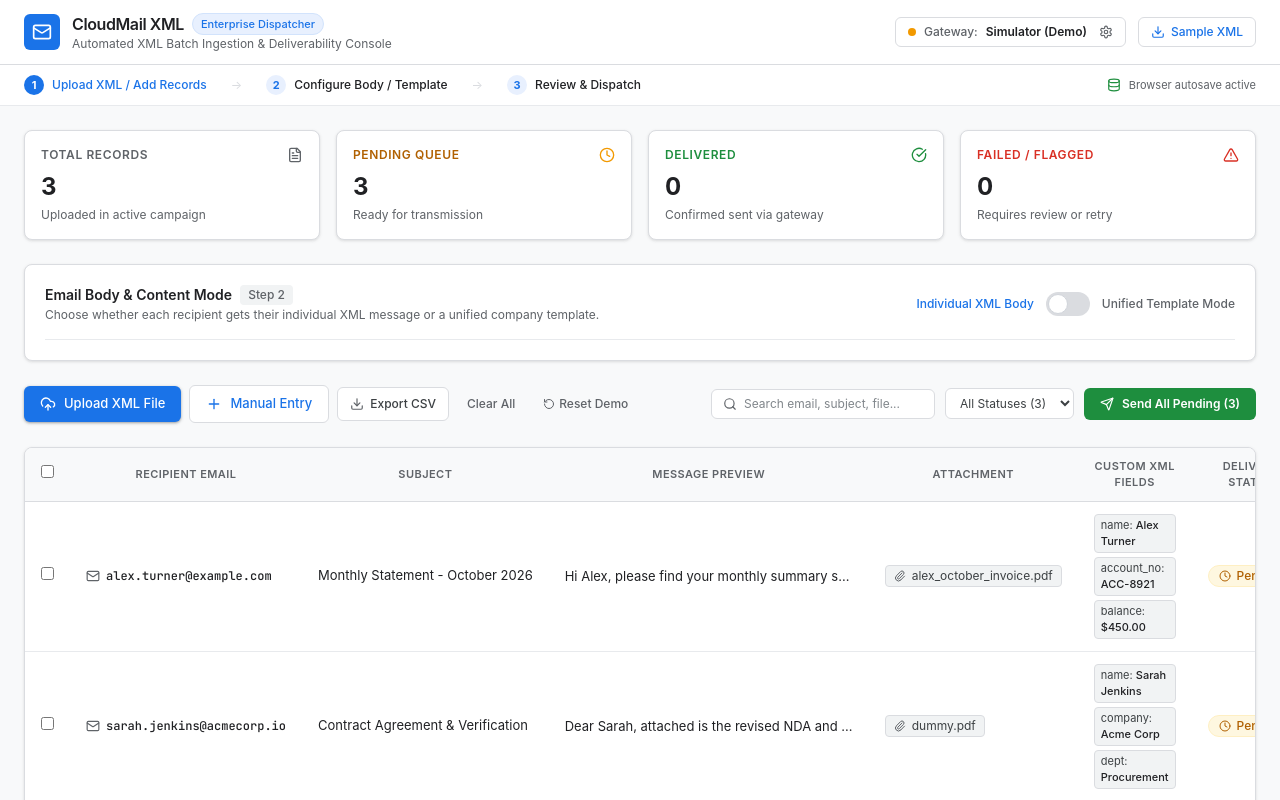
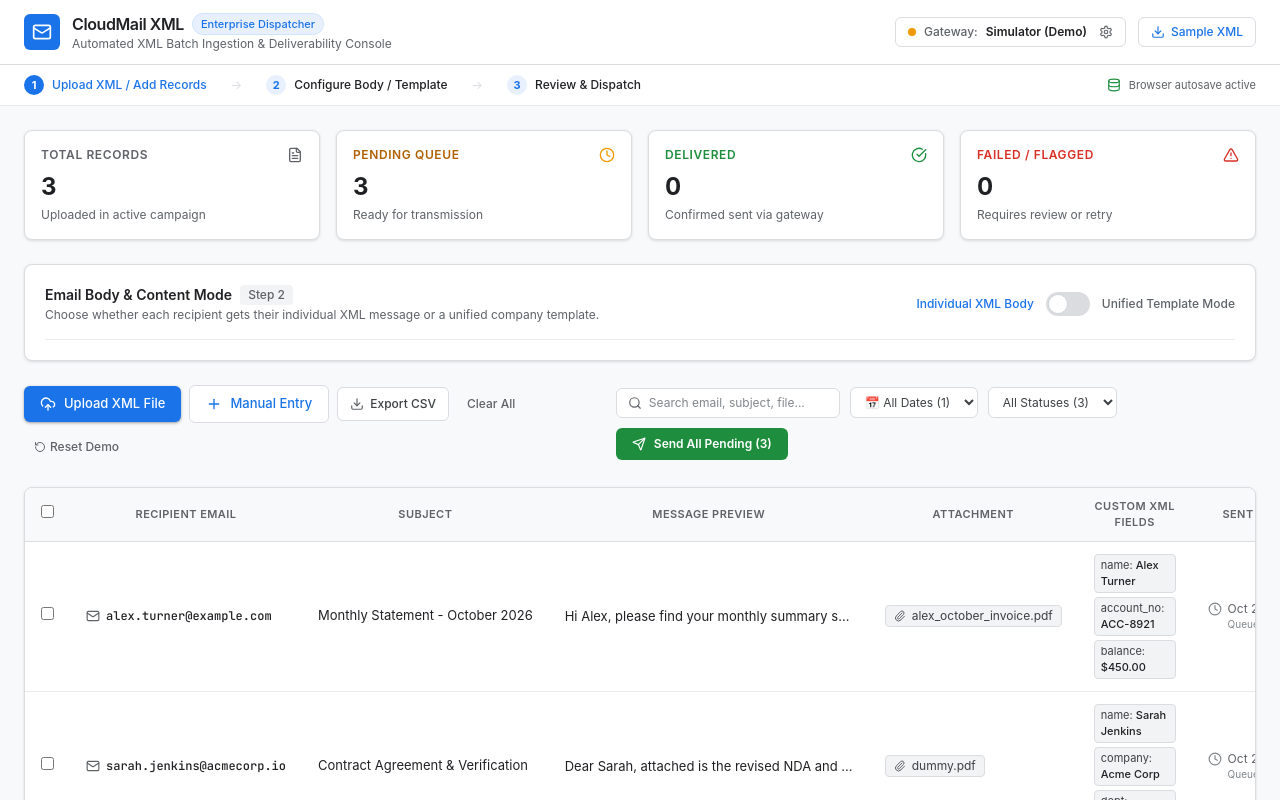
Before and after one commit to velavanvv/xml-email-sender, a Next.js app: page / in a window 1280 px wide. Shown: the top 800 px of the page. Built offline with nearby package versions, Linux system fonts and the light colour scheme.

Commit message:
Add Sent Date column, date-wise filtering, and CSV date export

```diff
--- a/src/app/page.jsx
+++ b/src/app/page.jsx
@@ -31,6 +31,7 @@ import {
   FileCode,
   Layers,
   Sparkles,
+  Calendar,
 } from "lucide-react";
 import confetti from "canvas-confetti";
 
@@ -84,6 +85,7 @@ export default function EnterpriseEmailDashboard() {
   const [searchQuery, setSearchQuery] = useState("");
   const [statusFilter, setStatusFilter] = useState("all");
   const [batchFilter, setBatchFilter] = useState("all");
+  const [dateFilter, setDateFilter] = useState("all");
 
   // Interpolation helper for preview and template placeholders
   const interpolate = (template, item) => {
@@ -187,6 +189,25 @@ export default function EnterpriseEmailDashboard() {
     return { total, sent, failed, pending };
   }, [records]);
 
+  // Unique dates for date-wise tracking
+  const uniqueDates = useMemo(() => {
+    const dates = new Set();
+    records.forEach((r) => {
+      const d = r.sent_at || r.created_at;
+      if (d) {
+        try {
+          const dateStr = new Date(d).toLocaleDateString(undefined, {
+            month: "short",
+            day: "numeric",
+            year: "numeric",
+          });
+          dates.add(dateStr);
+        } catch (e) {}
+      }
+    });
+    return Array.from(dates);
+  }, [records]);
+
   // Unique XML batches for daily separation
   const uniqueBatches = useMemo(() => {
     const set = new Set();
@@ -207,9 +228,24 @@ export default function EnterpriseEmailDashboard() {
 
       const matchesStatus = statusFilter === "all" ? true : r.status === statusFilter;
       const matchesBatch = batchFilter === "all" ? true : r.batch_name === batchFilter;
-      return matchesSearch && matchesStatus && matchesBatch;
+
+      const matchesDate =
+        dateFilter === "all"
+          ? true
+          : (() => {
+              const d = r.sent_at || r.created_at;
+              if (!d) return false;
+              const dateStr = new Date(d).toLocaleDateString(undefined, {
+                month: "short",
+                day: "numeric",
+                year: "numeric",
+              });
+              return dateStr === dateFilter;
+            })();
+
+      return matchesSearch && matchesStatus && matchesBatch && matchesDate;
     });
-  }, [records, searchQuery, statusFilter, batchFilter]);
+  }, [records, searchQuery, statusFilter, batchFilter, dateFilter]);
 
   // XML File Upload
   const handleXmlUpload = async (file) => {
@@ -287,16 +323,27 @@ export default function EnterpriseEmailDashboard() {
 
   // Export CSV
   const exportCsv = () => {
-    const headers = ["ID", "Recipient Email", "Subject", "Status", "Attachment", "Status Details", "Timestamp"];
-    const rows = records.map((r) => [
-      r.id,
-      `"${r.recipient_email}"`,
-      `"${(r.subject || "").replace(/"/g, '""')}"`,
-      r.status,
-      `"${(r.attachment_path || "").replace(/"/g, '""')}"`,
-      `"${(r.status_message || "").replace(/"/g, '""')}"`,
-      r.created_at,
-    ]);
+    const headers = ["ID", "Recipient Email", "Subject", "Status", "Sent Date", "Sent Time", "Attachment", "Status Details", "Batch Source"];
+    const rows = records.map((r) => {
+      const sentDate = r.sent_at
+        ? new Date(r.sent_at).toLocaleDateString()
+        : r.created_at
+        ? new Date(r.created_at).toLocaleDateString()
+        : "";
+      const sentTime = r.sent_at ? new Date(r.sent_at).toLocaleTimeString() : "";
+
+      return [
+        r.id,
+        `"${r.recipient_email}"`,
+        `"${(useCommonBody ? interpolate(commonSubject, r) : (r.subject || "")).replace(/"/g, '""')}"`,
+        r.status,
+        `"${sentDate}"`,
+        `"${sentTime}"`,
+        `"${(r.attachment_path || "").replace(/"/g, '""')}"`,
+        `"${(r.status_message || "").replace(/"/g, '""')}"`,
+        `"${(r.batch_name || "").replace(/"/g, '""')}"`,
+      ];
+    });
 
     const csvContent = [headers.join(","), ...rows.map((e) => e.join(","))].join("\n");
     const blob = new Blob([csvContent], { type: "text/csv;charset=utf-8;" });
@@ -812,6 +859,22 @@ export default function EnterpriseEmailDashboard() {
               </select>
             )}
 
+            {/* Date Filter */}
+            {uniqueDates.length > 0 && (
+              <select
+                value={dateFilter}
+                onChange={(e) => setDateFilter(e.target.value)}
+                className="bg-white border border-[#dadce0] rounded-md px-2.5 py-1.5 text-xs text-[#3c4043] focus:outline-none focus:border-[#1a73e8] max-w-[150px] truncate"
+              >
+                <option value="all">📅 All Dates ({uniqueDates.length})</option>
+                {uniqueDates.map((d) => (
+                  <option key={d} value={d}>
+                    {d}
+                  </option>
+                ))}
+              </select>
+            )}
+
             {/* Status Filter */}
             <select
               value={statusFilter}
@@ -907,6 +970,7 @@ export default function EnterpriseEmailDashboard() {
                   <th>Message Preview</th>
                   <th>Attachment</th>
                   <th>Custom XML Fields</th>
+                  <th>Sent Date</th>
                   <th>Delivery Status</th>
                   <th className="text-right">Actions</th>
                 </tr>
@@ -914,7 +978,7 @@ export default function EnterpriseEmailDashboard() {
               <tbody>
                 {filteredRecords.length === 0 ? (
                   <tr>
-                    <td colSpan={8} className="py-12 text-center text-[#5f6368]">
+                    <td colSpan={9} className="py-12 text-center text-[#5f6368]">
                       <div className="flex flex-col items-center justify-center gap-2">
                         <FileCode className="w-8 h-8 text-[#9aa0a6]" />
                         <p className="text-sm font-medium text-[#202124]">No records in current view</p>
@@ -999,6 +1063,29 @@ export default function EnterpriseEmailDashboard() {
                             </div>
                           ) : (
                             <span className="text-[#80868b] text-xs">—</span>
+                          )}
+                        </td>
+
+                        {/* Sent Date / Created Date */}
+                        <td className="whitespace-nowrap">
+                          {r.status === "sent" && r.sent_at ? (
+                            <div>
+                              <div className="font-medium text-[#202124] flex items-center gap-1.5 text-xs">
+                                <Calendar className="w-3.5 h-3.5 text-[#1e8e3e]" />
+                                <span>{new Date(r.sent_at).toLocaleDateString(undefined, { month: "short", day: "numeric", year: "numeric" })}</span>
+                              </div>
+                              <div className="text-[11px] text-[#5f6368] pl-5 font-mono">
+                                {new Date(r.sent_at).toLocaleTimeString(undefined, { hour: "2-digit", minute: "2-digit" })}
+                              </div>
+                            </div>
+                          ) : (
+                            <div>
+                              <div className="text-[#5f6368] flex items-center gap-1.5 text-xs">
+                                <Clock className="w-3.5 h-3.5 text-[#80868b]" />
+                                <span>{r.created_at ? new Date(r.created_at).toLocaleDateString(undefined, { month: "short", day: "numeric", year: "numeric" }) : "Today"}</span>
+                              </div>
+                              <div className="text-[10px] text-[#80868b] pl-5">Queue created</div>
+                            </div>
                           )}
                         </td>
 
```
